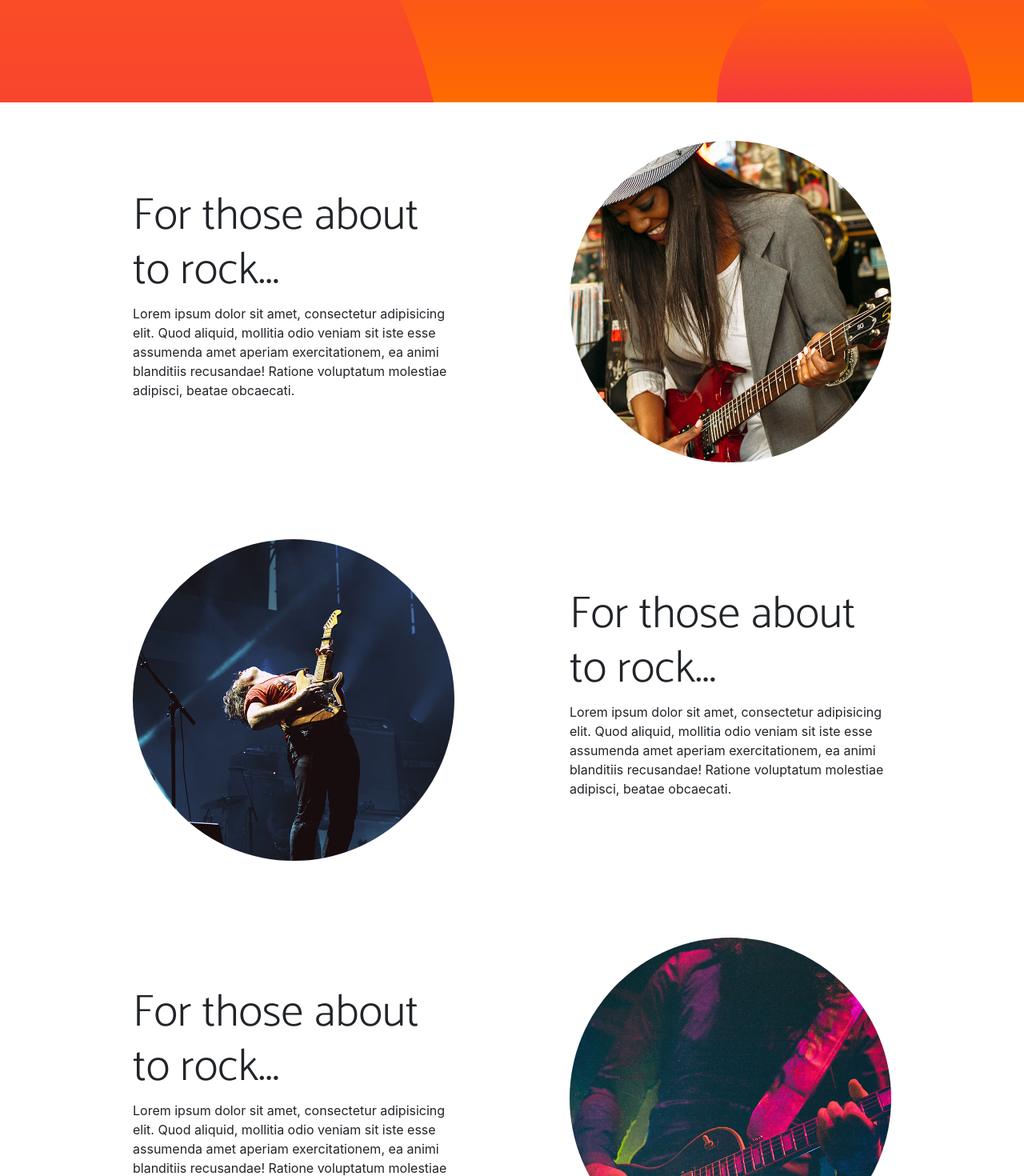
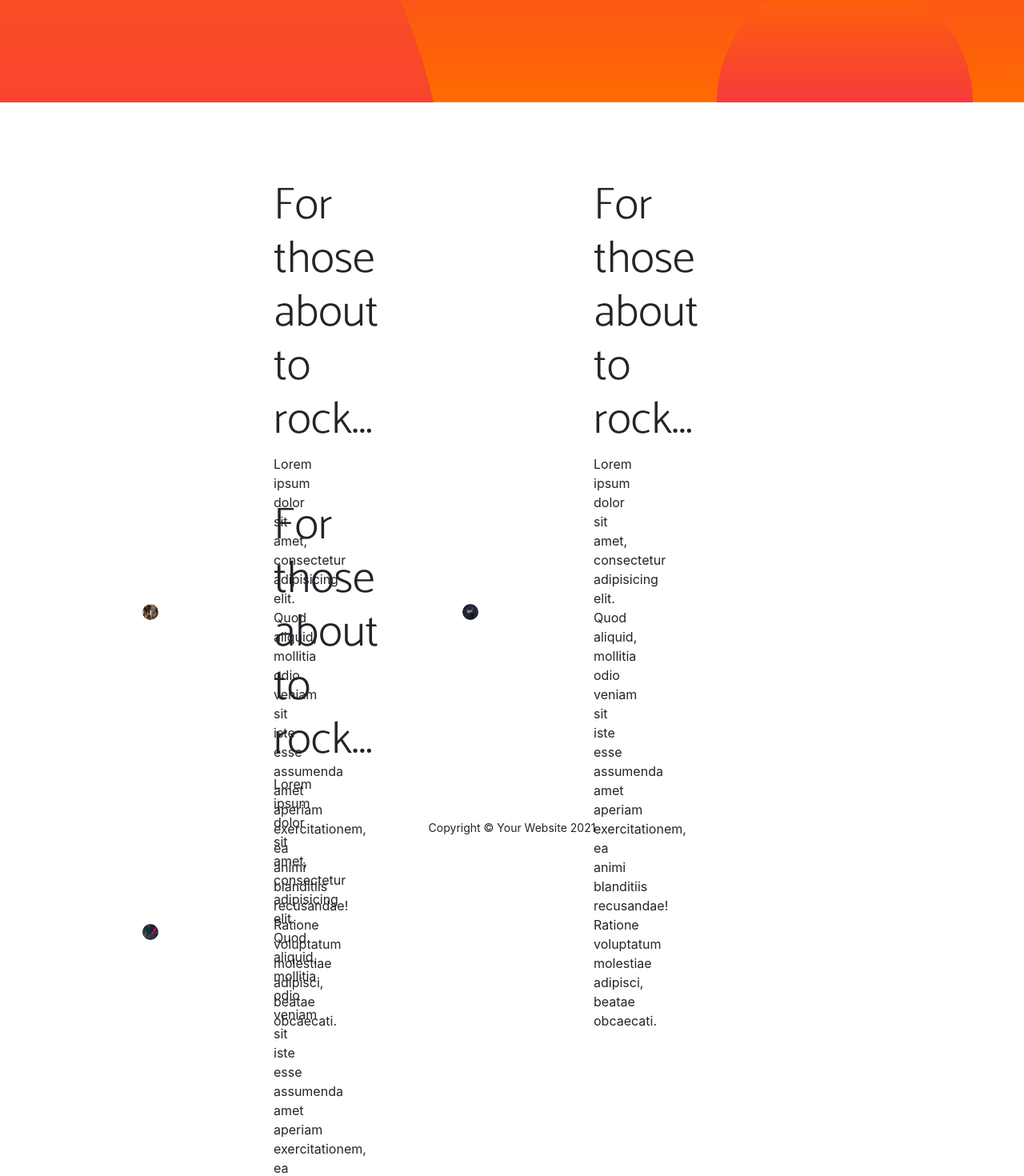
Before and after one commit to hieu1966hn/HDT-JSI04, a React (Create React App) app in the folder SS4/vd4/: page / in a window 1280 px wide. Shown: the part 559-2029 px from the top of the page at 80% size. Built offline with nearby package versions, Linux system fonts and the light colour scheme.

Commit message:
new done

```diff
--- a/SS4/vd4/src/App.js
+++ b/SS4/vd4/src/App.js
@@ -1,19 +1,26 @@
 import logo from './logo.svg';
 import './App.css';
+import './components/Content/Content.css';
 
 import Navbar from './components/Navbar';
 import Header from './components/Header';
 import ContentSection from './components/ContentSection';
 import Footer from './components/Footer';
+import Content from './components/Content/Content.js';
 
 function App() {
   return (
     <div className="_vd4">
       <Navbar />
       <Header />
-      <ContentSection reversed={true} img={"assets/img/01.jpg"} />
-      <ContentSection reversed={false} img={"assets/img/02.jpg"} />
-      <ContentSection reversed={true} img={"assets/img/03.jpg"} />
+      <div className="container">
+
+        <div className="row pt-5">
+        <Content reversed={false} img={"assets/img/01.jpg"} />
+        <Content reversed={false} img={"assets/img/02.jpg"} />
+        <Content reversed={false} img={"assets/img/03.jpg"} />
+        </div>
+      </div>
       <Footer />
     </div>
   );
```
